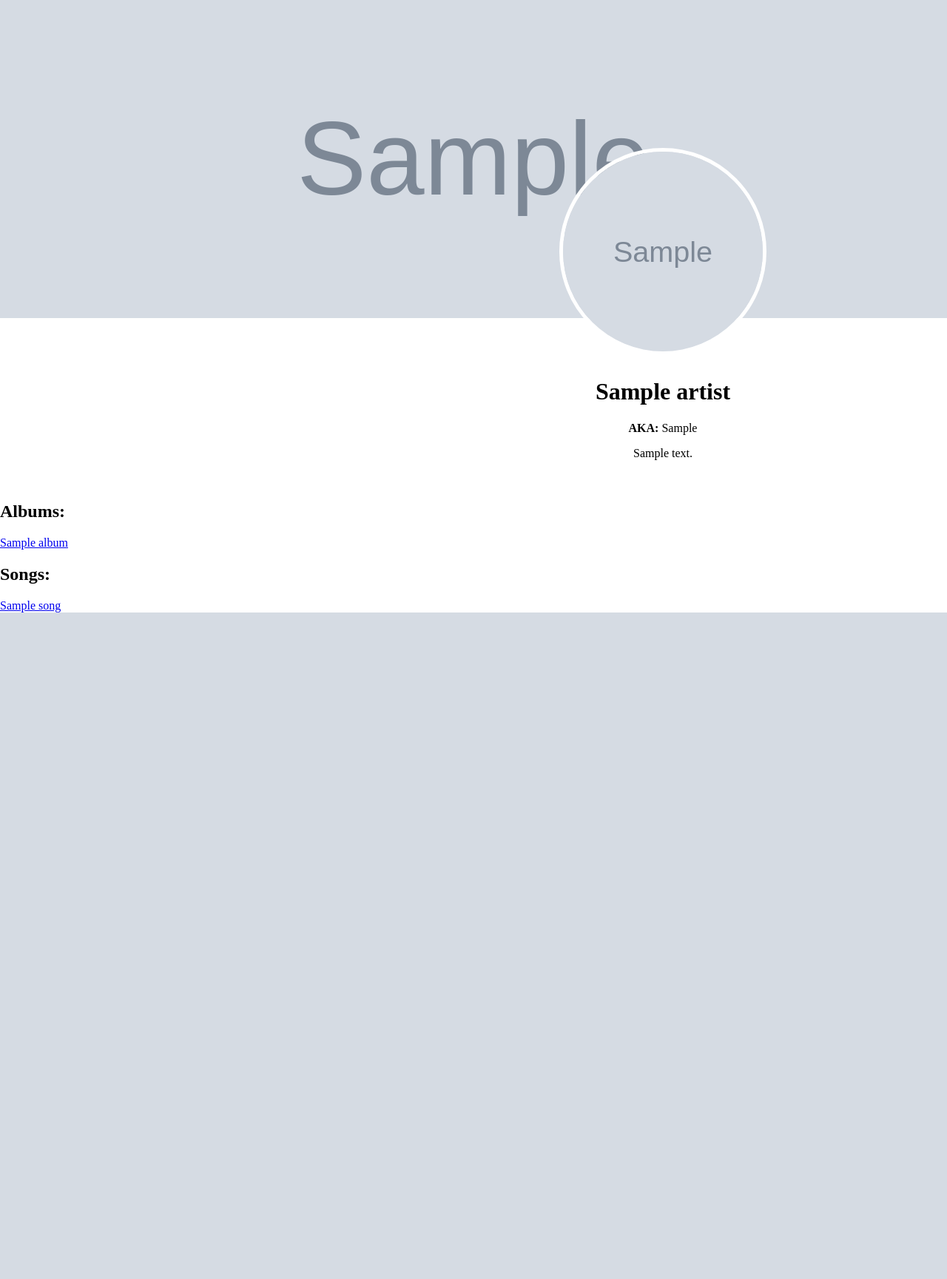
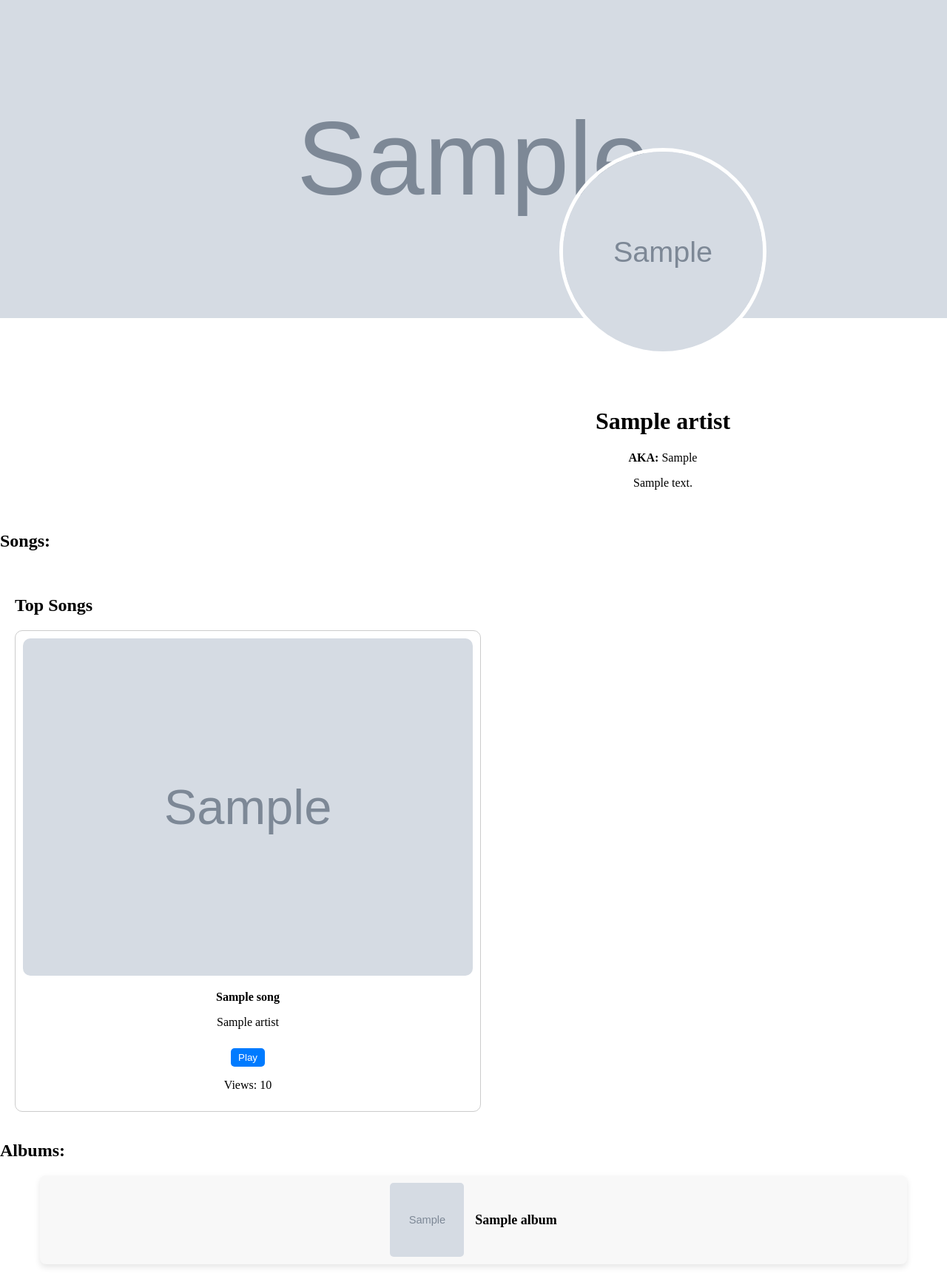
Before and after one commit to mamaliinjas/genius, a Django app: page /artist/1/ in a window 1280 px wide. Shown: the whole page at 74% size. Before the commit the page ends 828 px from the top, so only its background shows below. Run offline with Django 5.2, Linux system fonts and the light colour scheme; tables that the repository leaves empty hold one stand-in row (values such as "Sample post"); grey boxes marked "Sample" are stand-in pictures.

Commit message:
update to album section

```diff
--- a/myapp/views.py
+++ b/myapp/views.py
@@ -94,13 +94,17 @@ def login(request):
 
 def artist_profile(request, artist_id):
     artist = get_object_or_404(Artist, id=artist_id)
+    songs =Song.objects.filter(artist=artist).order_by('-views')[:10]
+    if request.method == 'POST' and 'song_id' in request.POST:
+        song = get_object_or_404(Song , pk=request.POST['song_id'])
+        song.views += 1
+        song.save()
     albums = artist.albums.all()
-    songs = artist.songs.all()
     return render(request, 'artist_profile.html', {'artist': artist, 'albums': albums, 'songs': songs})
 
 
 def album_details(request, album_id):
-    album = get_object_or_404(Album, id=album_id)
+    album = get_object_or_404(Album, pk=album_id)
     songs_in_album = album.songs.all()
     return render(request, 'album_details.html', {'album': album, 'songs_in_album': songs_in_album})
 
--- a/static/css/artist_profile.css
+++ b/static/css/artist_profile.css
@@ -47,6 +47,96 @@
     transform: translateX(-50%);
 }
 
+
+
+
+
+.song-list {
+    width: 100%;
+    padding: 20px;
+}
+
+.song-container {
+    display: grid;
+    grid-template-columns: 1fr 1fr;
+    /* 2 columns */
+    gap: 20px;
+}
+
+.song-box {
+    border: 1px solid #ccc;
+    padding: 10px;
+    text-align: center;
+    border-radius: 10px;
+}
+
+.song-cover {
+    width: 100%;
+    height: auto;
+    border-radius: 10px;
+}
+
+button {
+    margin-top: 10px;
+    padding: 5px 10px;
+    background-color: #007bff;
+    color: white;
+    border: none;
+    cursor: pointer;
+    border-radius: 5px;
+}
+
+button:hover {
+    background-color: #0056b3;
+}
+
+/* Last Album Section */
+.album-card {
+    display: flex;
+    align-items: center;
+    justify-content: center;
+    margin-top: 20px;
+    padding: 10px;
+    background-color: #f8f8f8;
+    border-radius: 8px;
+    box-shadow: 0 4px 8px rgba(0, 0, 0, 0.1);
+    width: 90%;
+    margin: 20px auto;
+}
+
+.album-card a {
+    display: flex;
+    align-items: center;
+    text-decoration: none;
+    color: black;
+}
+
+.album-cover {
+    width: 100px;
+    height: 100px;
+    margin-right: 15px;
+    overflow: hidden;
+}
+
+.album-cover img {
+    width: 100%;
+    height: 100%;
+    object-fit: cover;
+    border-radius: 5px;
+}
+
+.album-card h3 {
+    font-size: 18px;
+    font-weight: bold;
+}
+
+/* Artist Info Section */
+.artist-info {
+    text-align: center;
+    margin-top: 80px;
+    padding: 20px;
+}
+
 html,
 body {
     margin: 0;
--- a/template/artist_profile.html
+++ b/template/artist_profile.html
@@ -28,21 +28,42 @@
         <p>{{ artist.bio }}</p>
     </div>
 
-    <!-- Albums -->
-    <h2>Albums:</h2>
-    <ul>
-        {% for album in albums %}
-        <li><a href="{% url 'album_details' album.id %}">{{ album.title }}</a></li>
-        {% endfor %}
-    </ul>
 
     <!-- Songs -->
     <h2>Songs:</h2>
-    <ul>
-        {% for song in songs %}
-        <li><a href="{% url 'song_details' song.id %}">{{ song.title }}</a></li>
-        {% endfor %}
-    </ul>
+
+    <div class="song-list">
+        <h2>Top Songs</h2>
+        <div class="song-container">
+            {% for song in songs %}
+            <div class="song-box">
+                <img src="{{ song.album.cover_photo.url }}" alt="{{ song.title }} Cover" class="song-cover">
+                <p><strong>{{ song.title }}</strong></p>
+                <p>{{ song.artist.name }}</p>
+                <form method="POST" action="{% url 'artist_profile' artist.id %}">
+                    {% csrf_token %}
+                    <button type="submit" name="song_id" value="{{ song.id }}">Play</button>
+                </form>
+                <p>Views: {{ song.views }}</p>
+            </div>
+            {% endfor %}
+        </div>
+    </div>
+
+    <!-- Albums -->
+    <h2>Albums:</h2>
+    {% if albums %}
+    <div class="album-card">
+        <a href="{% url 'album_details' albums.last.id %}">
+            <div class="album-cover">
+                <img src="{{ albums.last.profile_photo.url }}" alt="{{ albums.last.title }} Cover">
+            </div>
+            <h3>{{ albums.last.title }}</h3>
+        </a>
+    </div>
+    {% else %}
+    <p>No albums available</p>
+    {% endif %}
 </body>
 
 </html>
```
Also changed, not shown: static/css/album_details.css (added, +115 -0 lines), template/album_details.html (added, +33 -0 lines), media/album_covers/cover_dariush.jpg (added), media/album_profiles/broke_tkar_leaks_profile_album_qKsXcrg.jpeg (added), myapp/migrations/0003_artist_aka_song_views_alter_artist_cover_picture.py (added).
